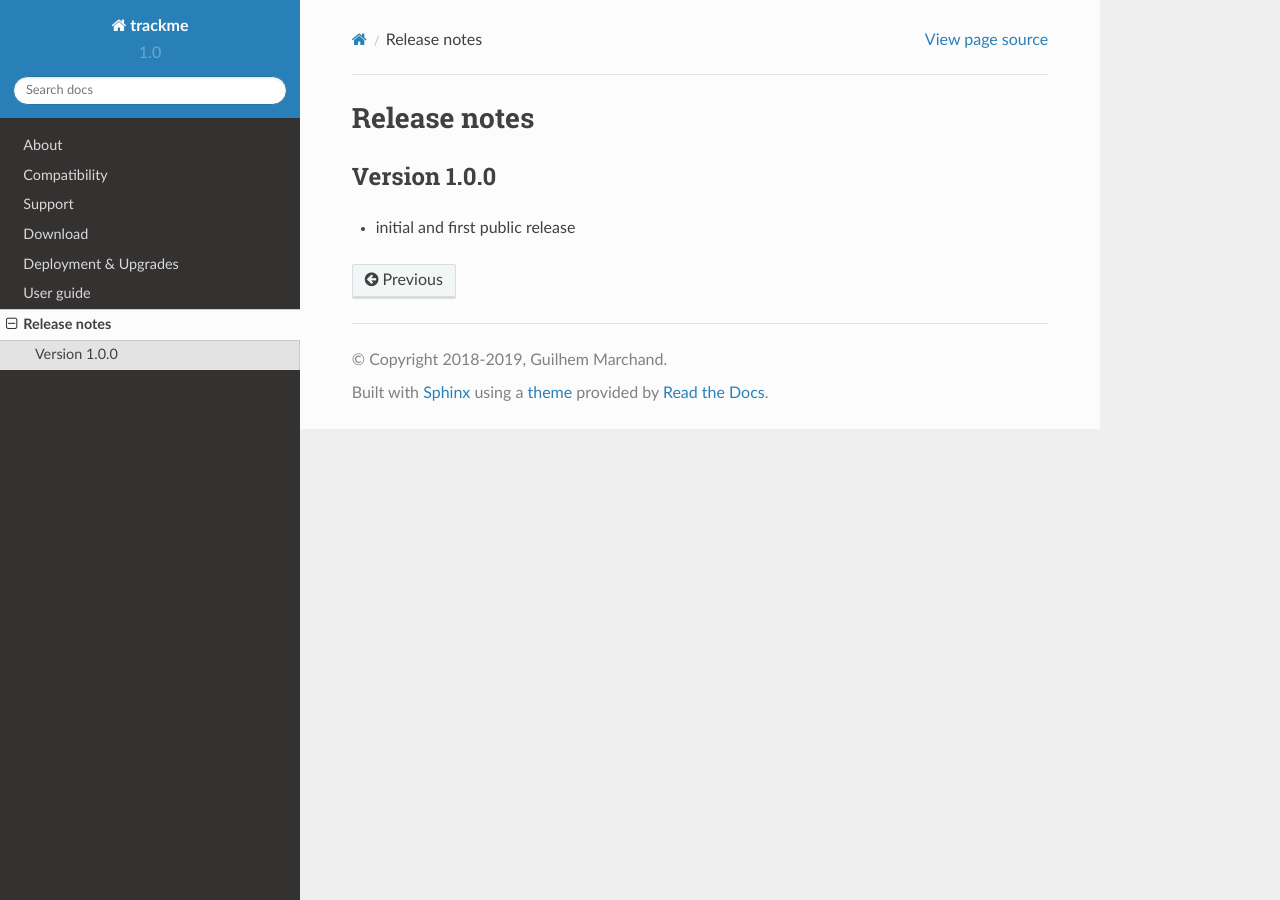
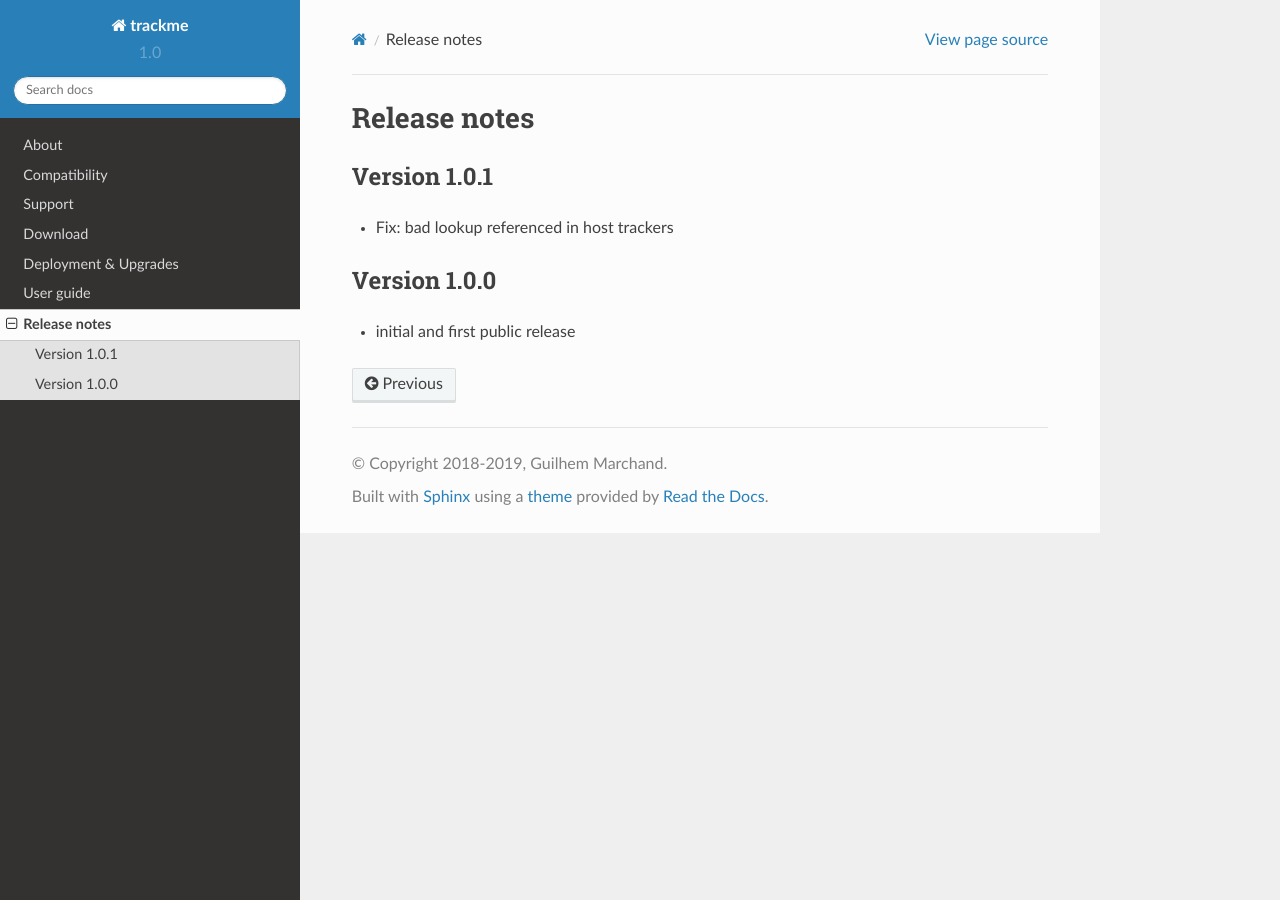
Before and after one commit to guilhemmarchand/trackme, a Sphinx documentation site: the page built from docs/releasenotes.rst, in a window 1280 px wide. Built offline with Sphinx 7.4.7 and the Read the Docs theme 2.0.0, drawn with Linux system fonts in a browser that asks for light colours.

Commit message:
Release 1.0.1

```diff
--- a/docs/releasenotes.rst
+++ b/docs/releasenotes.rst
@@ -1,5 +1,10 @@
 Release notes
 #############
+
+Version 1.0.1
+=============
+
+- Fix: bad lookup referenced in host trackers
 
 Version 1.0.0
 =============
```
Also changed, not shown: 2 other files.
